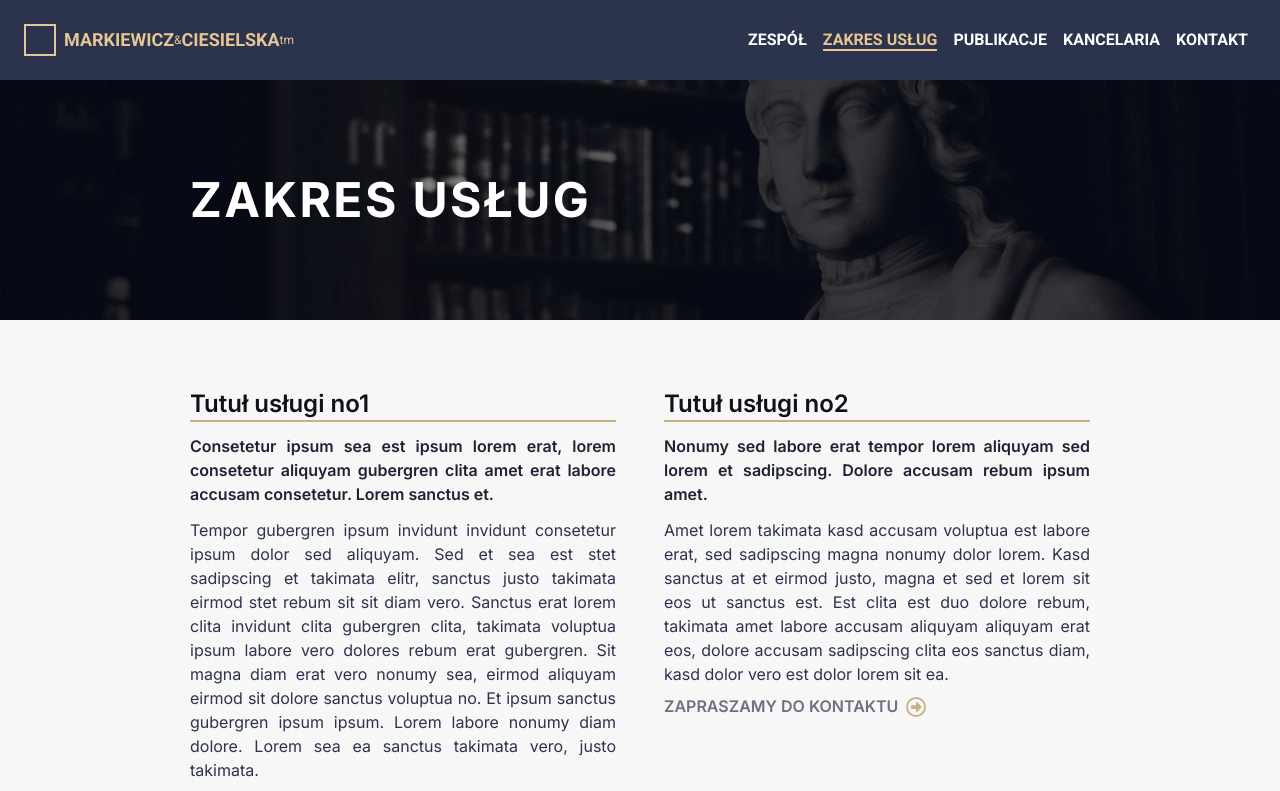
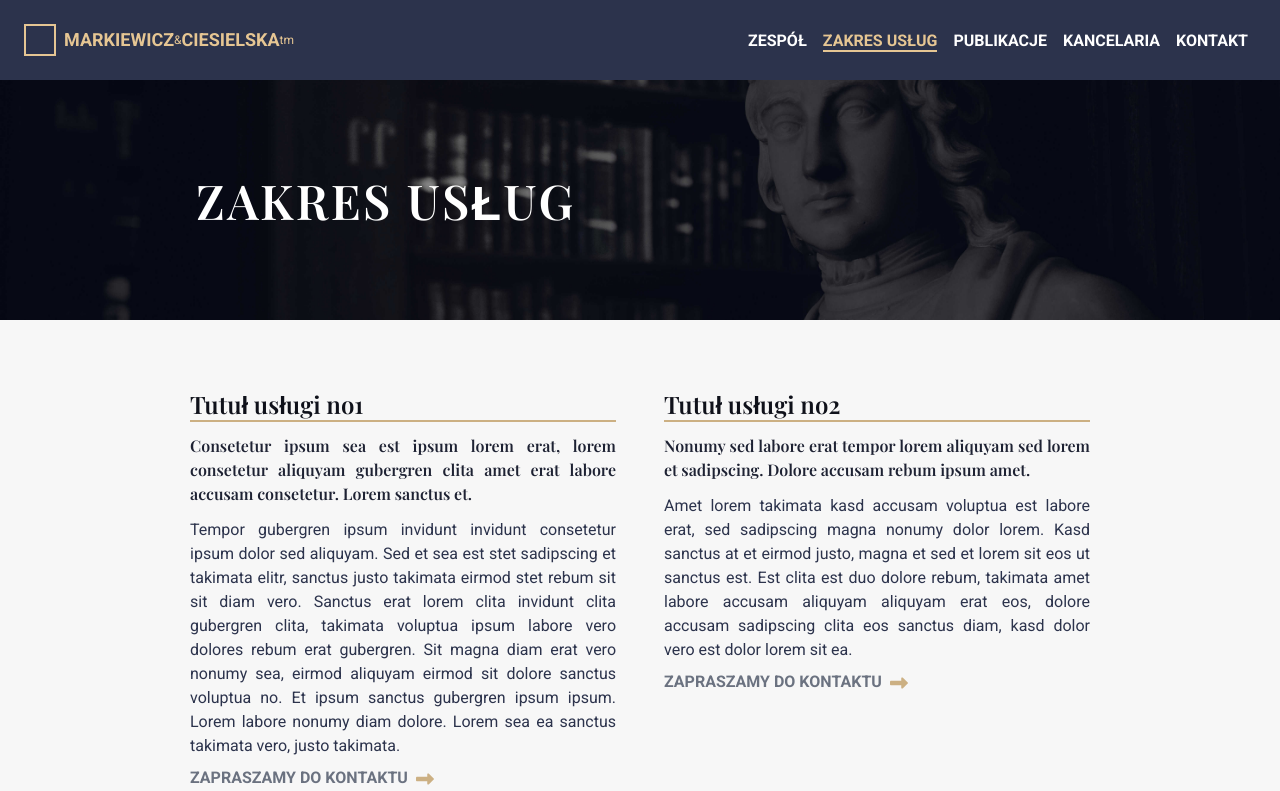
Before and after one commit to OstrowskiDev/kancelaria, a Next.js app: page /zakres-uslug in a window 1280 px wide. Shown: the top 791 px of the page. Built offline with nearby package versions, Linux system fonts and the light colour scheme.

Commit message:
Font changes: roboto for standard and playfair display for fancy ones.

```diff
--- a/src/app/fonts.js
+++ /dev/null
@@ -1,4 +0,0 @@
-import { Inter, Roboto } from 'next/font/google'
-
-export const inter = Inter({ subsets: ['latin'], display: 'swap' })
-export const roboto = Roboto({ subsets: ['latin'], weight: ['400', '500', '700'], display: 'swap' })
--- a/src/app/globals.css
+++ b/src/app/globals.css
@@ -2,13 +2,43 @@
 @tailwind components;
 @tailwind utilities;
 
+/* fonts */
+
+.navbar-anchor {
+  font-family: var(--font-roboto);
+}
+
+h1 {
+  font-family: var(--font-playfairDisplay);
+}
+
+h2 {
+  font-family: var(--font-playfairDisplay);
+}
+
+h3 {
+  font-family: var(--font-playfairDisplay);
+}
+
+p, span {
+  font-family: var(--font-roboto);
+}
+
+footer,
+footer a,
+footer p {
+  font-family: var(--font-playfairDisplay)
+}
+
+
+/* global */
 
 body {
   @apply overflow-y-scroll;
 }
 
 .navbar-anchor {
-  @apply mx-2 font-semibold
+  @apply mx-2 font-bold;
 }
 
 .separator {
--- a/src/app/layout.js
+++ b/src/app/layout.js
@@ -1,6 +1,5 @@
+import { Inter, Montserrat, Roboto, Playfair_Display, Lora } from 'next/font/google'
 import './globals.css'
-import { roboto } from './fonts.js'
-import { inter } from './fonts.js'
 import { Logo } from '@/ui/components/Logo'
 import { Navigation } from '@/ui/components/Navigation'
 import Footer from '@/ui/components/Footer'
@@ -10,15 +9,19 @@ export const metadata = {
   description: 'Kancelaria Adwokacka Katarzyny Markiewicz i Judyty Ciesielskiej',
 }
 
+const inter = Inter({ subsets: ['latin'], variable: '--font-inter', display: 'swap' })
+const roboto = Roboto({ subsets: ['latin'], weight: ['400', '500', '700'], variable: '--font-roboto', display: 'swap' })
+const playfairDisplay = Playfair_Display({ subsets: ['latin'], weight: ['400', '500', '600', '700', '800', '900'], variable: '--font-playfairDisplay', display: 'swap' })
+const lora = Lora({ subsets: ['latin'], weight: ['400', '500', '600', '700'], variable: '--font-lora', display: 'swap'})
+const montserrat = Montserrat({ subsets: ['latin'], weight: ['400', '500', '600', '700', '800'], variable: '--font-montserrat', display: 'swap'})
+
+
 export default function RootLayout({ children }) {
   return (
-    <html lang="pl">
-      <body className={inter.className + ' main-container bg-background-main'}>
+    <html lang="pl" className={`${roboto.variable} ${lora.variable} ${playfairDisplay.variable} ${inter.variable} ${montserrat.variable}`}>
+      <body className='main-container bg-background-main'>
         <nav
-          className={
-            roboto.className +
-            ' navbar sticky top-0 left-0 z-10 flex flex-row items-center h-[80px] px-6 bg-primary-700'
-          }
+          className='navbar sticky top-0 left-0 z-10 flex flex-row items-center h-[80px] px-6 bg-primary-700'
         >
           <div className="navbar-content flex flex-row items-center w-full max-w-[1500px] mx-auto">
             <Logo />
--- a/src/ui/components/Header.js
+++ b/src/ui/components/Header.js
@@ -10,7 +10,7 @@ export function Header({ title }) {
       }}
     >
       <div className="w-full max-w-[900px] overflow-hidden">
-        <h1 className="uppercase text-5xl font-bold text-white tracking-wider">{title}</h1>
+        <h1 className="uppercase text-5xl p-[6px] font-semibold text-white tracking-wider">{title}</h1>
       </div>
     </div>
   )
--- a/src/ui/icons/EnterIco.js
+++ b/src/ui/icons/EnterIco.js
@@ -3,11 +3,12 @@ export default function EnterIco() {
     <svg
       className="enter-icon"
       xmlns="http://www.w3.org/2000/svg"
-      viewBox="0 0 512 512"
-      style={{ fill: '#CCB083', width: '20px', height: '20px' }}
+viewBox="0 0 512 512"
+
+      style={{ fill: '#CCB083', width: '18px', height: '18px' }}
     >
       {/* <!--!Font Awesome Free 6.5.2 by @fontawesome - https://fontawesome.com License - https://fontawesome.com/license/free Copyright 2024 Fonticons, Inc.--> */}
-      <path d="M464 256A208 208 0 1 1 48 256a208 208 0 1 1 416 0zM0 256a256 256 0 1 0 512 0A256 256 0 1 0 0 256zM294.6 135.1c-4.2-4.5-10.1-7.1-16.3-7.1C266 128 256 138 256 150.3V208H160c-17.7 0-32 14.3-32 32v32c0 17.7 14.3 32 32 32h96v57.7c0 12.3 10 22.3 22.3 22.3c6.2 0 12.1-2.6 16.3-7.1l99.9-107.1c3.5-3.8 5.5-8.7 5.5-13.8s-2-10.1-5.5-13.8L294.6 135.1z" />
-    </svg>
+  <path d="M334.5 414c8.8 3.8 19 2 26-4.6l144-136c4.8-4.5 7.5-10.8 7.5-17.4s-2.7-12.9-7.5-17.4l-144-136c-7-6.6-17.2-8.4-26-4.6s-14.5 12.5-14.5 22l0 72L32 192c-17.7 0-32 14.3-32 32l0 64c0 17.7 14.3 32 32 32l288 0 0 72c0 9.6 5.7 18.2 14.5 22z"/></svg>
+
   )
 }
```
Also changed, not shown: src/lib/todolist.txt (added).
